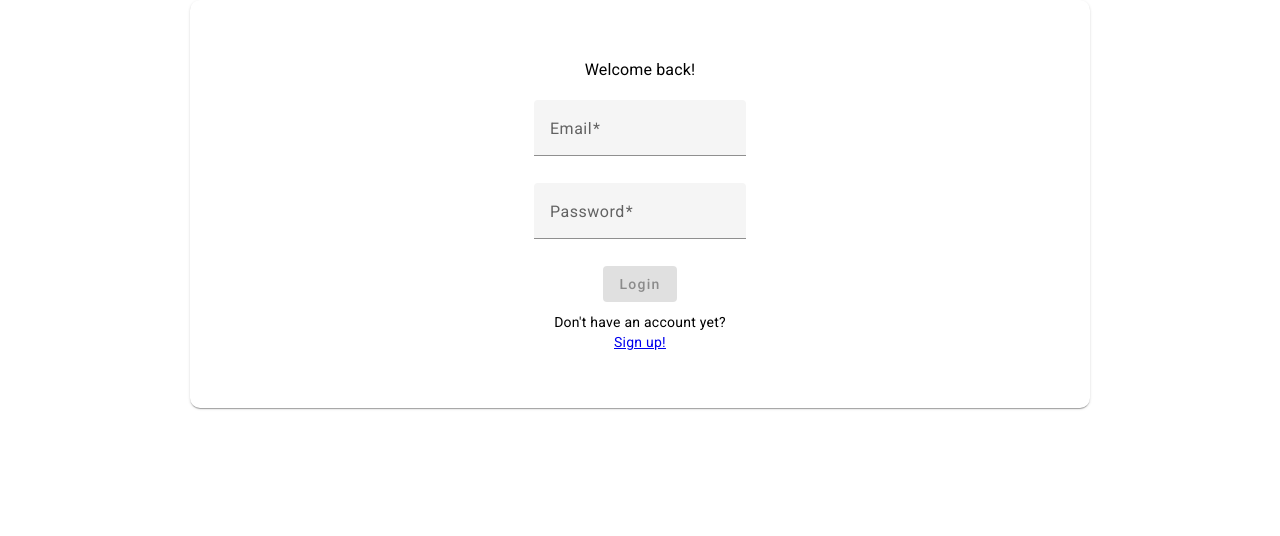
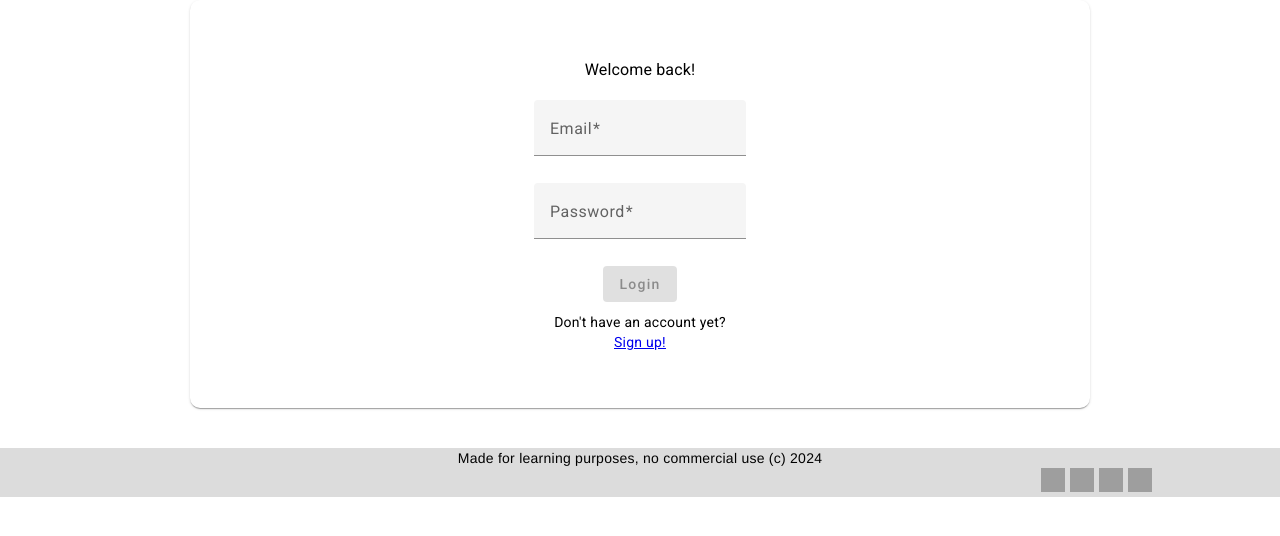
Before and after one commit to shevOle/ang-used-car-evaluation-app, an Angular app: page /login in a window 1280 px wide. Shown: the top 536 px of the page. Built offline with nearby package versions, Linux system fonts and the light colour scheme; grey boxes are pictures that could not be loaded.

Commit message:
feat: add simple footer

```diff
--- a/src/app/app.component.html
+++ b/src/app/app.component.html
@@ -56,3 +56,24 @@
 <main>
   <router-outlet />
 </main>
+<footer>
+  <div class="footer-title">
+    Made for learning purposes, no commercial use (c) 2024
+  </div>
+  <div class="footer-links">
+    <a
+      href="https://github.com/shevOle/ang-used-car-evaluation-app/blob/main/README.md"
+    >
+      <img src="../assets/documentation.png" alt="Project's documentation" />
+    </a>
+    <a href="https://github.com/shevOle">
+      <img src="../assets/github.png" alt="Author on GitHub" />
+    </a>
+    <a href="">
+      <img src="../assets/linkedin.png" alt="Author on LinkedIn" />
+    </a>
+    <a href="">
+      <img src="../assets/slack.png" alt="Author on Slack" />
+    </a>
+  </div>
+</footer>
--- a/src/app/app.component.scss
+++ b/src/app/app.component.scss
@@ -1,21 +1,35 @@
 $break-point-m: 1080px;
-$backdrop-color: rgba(
+$background-color-main: rgba(
   $color: #fff,
   $alpha: 0.95,
 );
+$background-color-secondary: rgba(
+  $color: #dbdbdb,
+  $alpha: 0.95,
+);
+$font-family: "Franklin Gothic Medium", "Arial Narrow", Arial, sans-serif;
 
 header {
-  position: relative;
+  position: sticky;
   display: flex;
   align-items: center;
   justify-content: space-between;
-  position: sticky;
   top: 0;
-  background-color: $backdrop-color;
+  background-color: $background-color-main;
   width: 80vw;
   margin: 0 auto 40px;
   z-index: 10;
   overflow-x: clip;
+}
+
+footer {
+  position: sticky;
+  display: flex;
+  flex-direction: column;
+  bottom: 0;
+  background-color: $background-color-secondary;
+  margin: 40px auto 0;
+  z-index: 10;
 }
 
 button {
@@ -38,7 +52,7 @@ button {
 }
 
 .site-header-logo-title {
-  font-family: "Franklin Gothic Medium", "Arial Narrow", Arial, sans-serif;
+  font-family: $font-family;
   margin: 0;
 }
 
@@ -78,6 +92,28 @@ button {
   font-size: 36px;
 }
 
+.footer-title {
+  font-family: $font-family;
+  font-size: 14px;
+  display: flex;
+  align-items: center;
+  margin: 0 auto;
+}
+
+.footer-links {
+  display: flex;
+  justify-content: center;
+  align-items: center;
+  margin-right: 10vw;
+  align-self: flex-end;
+  gap: 5px;
+
+  & img {
+    height: 24px;
+    width: 24px;
+  }
+}
+
 @media screen and (max-width: $break-point-m) {
   .site-header-nav {
     display: none;
@@ -87,6 +123,5 @@ button {
     display: inline-flex;
     align-items: center;
     justify-content: center;
-    // font-size: 36px;
   }
 }
```
